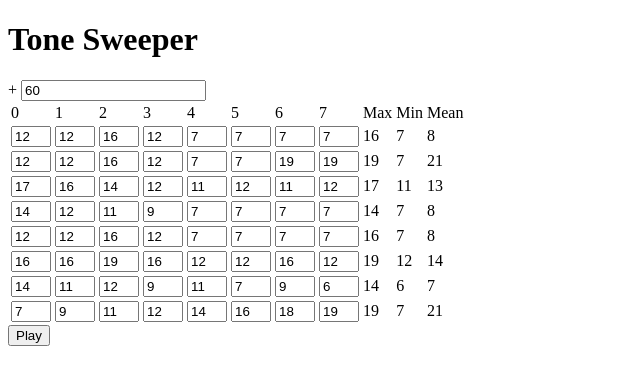
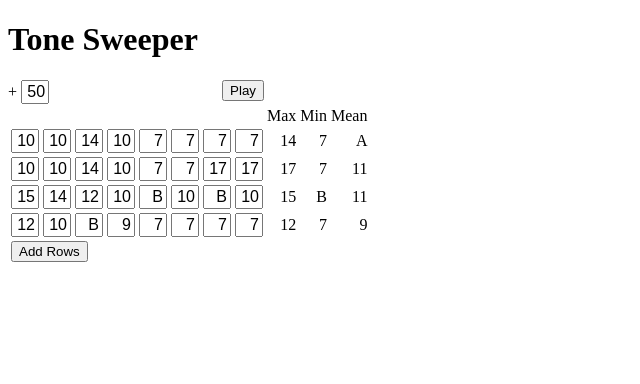
Before and after one commit to silloi/tonesweeper, a SvelteKit app: page / in a window 1280 px wide. Shown: the top 384 px of the page, without its empty margins (0-640 px from the left). Built offline with nearby package versions, Linux system fonts and the light colour scheme.

Commit message:
implement duodecimal

```diff
--- a/src/components/Cell.svelte
+++ b/src/components/Cell.svelte
@@ -1,13 +1,9 @@
 <script lang="ts">
-	export let value: number;
+	import InputValue from './InputValue.svelte';
+
+	export let value: number | null;
 </script>
 
 <td>
-	<input type="number" bind:value />
+	<InputValue bind:value />
 </td>
-
-<style>
-	input[type='number'] {
-		width: 32px;
-	}
-</style>
--- /dev/null
+++ b/src/components/InputValue.svelte
@@ -0,0 +1,34 @@
+<script lang="ts">
+	import { parseIntFromDuodecimal, stringifyIntToDuodecimal } from '$lib/duodecimal';
+
+	export let value: number | null;
+
+	$: literal = stringifyIntToDuodecimal(value);
+
+	const handleKeydown = (event: KeyboardEvent) => {
+		const valueOrZero = value ?? 0;
+		if (event.key === 'ArrowUp') {
+			value = valueOrZero + 1;
+		} else if (event.key === 'ArrowDown') {
+			value = valueOrZero - 1;
+		}
+	};
+
+	const handleChange = (event: Event) => {
+		const target = event.target as HTMLInputElement;
+		const targetValue = target.value;
+		const parsed = parseIntFromDuodecimal(targetValue);
+		value = parsed;
+	};
+</script>
+
+<input type="text" bind:value={literal} on:keydown={handleKeydown} on:change={handleChange} />
+<input type="hidden" bind:value />
+
+<style>
+	input[type='text'] {
+		width: 20px;
+		font-size: 1rem;
+		text-align: right;
+	}
+</style>
--- a/src/components/Stats.svelte
+++ b/src/components/Stats.svelte
@@ -1,25 +1,37 @@
 <script lang="ts">
-	export let row: number[] = [];
+	import { stringifyIntToDuodecimal } from '$lib/duodecimal';
+
+	export let row: (number | null)[] = [];
+
+	$: validRow = row.filter((num) => num !== null) as number[];
 
 	const max = (list: number[]) => Math.max(...list);
 	const min = (list: number[]) => Math.min(...list);
 	// const sum = (list: number[]) => list.reduce((num, sum) => sum += num);
 	const mean = (list: number[]) =>
-		Math.floor(list.reduce((num, mean) => (mean += num / list.length)));
+		list.length ? Math.floor(list.reduce((acc, num) => acc + num / list.length, 0)) : null;
+
+	const guardInfinity = (num: number) => (Math.abs(num) === Infinity ? null : num);
 </script>
 
 <td>
 	<span>
-		{max(row)}
+		{stringifyIntToDuodecimal(guardInfinity(max(validRow)))}
 	</span>
 </td>
 <td>
 	<span>
-		{min(row)}
+		{stringifyIntToDuodecimal(guardInfinity(min(validRow)))}
 	</span>
 </td>
 <td>
 	<span>
-		{mean(row)}
+		{stringifyIntToDuodecimal(mean(validRow))}
 	</span>
 </td>
+
+<style>
+	td {
+		text-align: right;
+	}
+</style>
--- /dev/null
+++ b/src/lib/duodecimal.ts
@@ -0,0 +1,12 @@
+export const parseIntFromDuodecimal = (str: string): number | null => {
+	if (str.length === 0) return null;
+	if (!'0123456789ABCDEF'.includes(str[str.length - 1].toUpperCase())) return null;
+	if (str[str.length - 2] && !'-0123456789ABCDEF'.includes(str[str.length - 2].toUpperCase()))
+		return null;
+
+	return parseInt(str, 12);
+};
+
+export const stringifyIntToDuodecimal = (num: number | null): string => {
+	return num !== null ? num.toString(12).toUpperCase() : '';
+};
--- a/src/routes/+page.svelte
+++ b/src/routes/+page.svelte
@@ -3,6 +3,7 @@
 
 	import Cell from '../components/Cell.svelte';
 	import Stats from '../components/Stats.svelte';
+	import InputValue from '../components/InputValue.svelte';
 
 	const PITCH_CLASS_TO_ALPHABET = ['C', 'C#', 'D', 'D#', 'E', 'F', 'F#', 'G', 'G#', 'A', 'A#', 'B'];
 
@@ -17,11 +18,11 @@
 		[12, 12, 16, 12, 7, 7, 7, 7],
 		[12, 12, 16, 12, 7, 7, 19, 19],
 		[17, 16, 14, 12, 11, 12, 11, 12],
-		[14, 12, 11, 9, 7, 7, 7, 7],
-		[12, 12, 16, 12, 7, 7, 7, 7],
-		[16, 16, 19, 16, 12, 12, 16, 12],
-		[14, 11, 12, 9, 11, 7, 9, 6],
-		[7, 9, 11, 12, 14, 16, 18, 19]
+		[14, 12, 11, 9, 7, 7, 7, 7]
+		// [12, 12, 16, 12, 7, 7, 7, 7],
+		// [16, 16, 19, 16, 12, 12, 16, 12],
+		// [14, 11, 12, 9, 11, 7, 9, 6],
+		// [7, 9, 11, 12, 14, 16, 18, 19]
 	];
 
 	let offset = 60;
@@ -33,27 +34,46 @@
 
 		matrix.forEach((row, rowIndex) => {
 			row.forEach((cell, cellIndex) => {
-				const keyNum = cell + offset;
-				const time = now + rowIndex * 1 + cellIndex * 0.125;
-				synth.triggerAttackRelease(convertNumberToTone(keyNum), '16n', time);
+				const toneNum = cell;
+				const offsetNum = offset;
+				if (toneNum && offsetNum) {
+					const keyNum = toneNum + offsetNum;
+					const time = now + rowIndex * 1 + cellIndex * 0.125;
+					synth.triggerAttackRelease(convertNumberToTone(keyNum), '16n', time);
+				}
 			});
 		});
+	};
+
+	const addRows = () => {
+		matrix = [
+			...matrix,
+			new Array(8).fill(null),
+			new Array(8).fill(null),
+			new Array(8).fill(null),
+			new Array(8).fill(null)
+		];
+		console.log('matrix', matrix);
 	};
 </script>
 
 <h1>Tone Sweeper</h1>
 
-<div>
-	+ <input type="number" bind:value={offset} />
-</div>
+<main>
+	<section>
+		<div>
+			<span>+</span>
+			<InputValue bind:value={offset} />
+		</div>
+		<div>
+			<button type="button" on:click={play}>Play</button>
+		</div>
+	</section>
 
-<div>
 	<table>
 		<thead>
 			<tr>
-				{#each new Array(8) as _, index}
-					<td>{index}</td>
-				{/each}
+				<td colspan="8" />
 				<td>Max</td>
 				<td>Min</td>
 				<td>Mean</td>
@@ -67,9 +87,18 @@
 				<Stats {row} />
 			</tr>
 		{/each}
+		<tr>
+			<td colspan="8">
+				<button type="button" on:click={addRows}>Add Rows</button>
+			</td>
+		</tr>
 	</table>
-</div>
+</main>
 
-<div>
-	<button type="button" on:click={play}>Play</button>
-</div>
+<style>
+	section {
+		display: flex;
+		justify-content: space-between;
+		width: 256px;
+	}
+</style>
```
